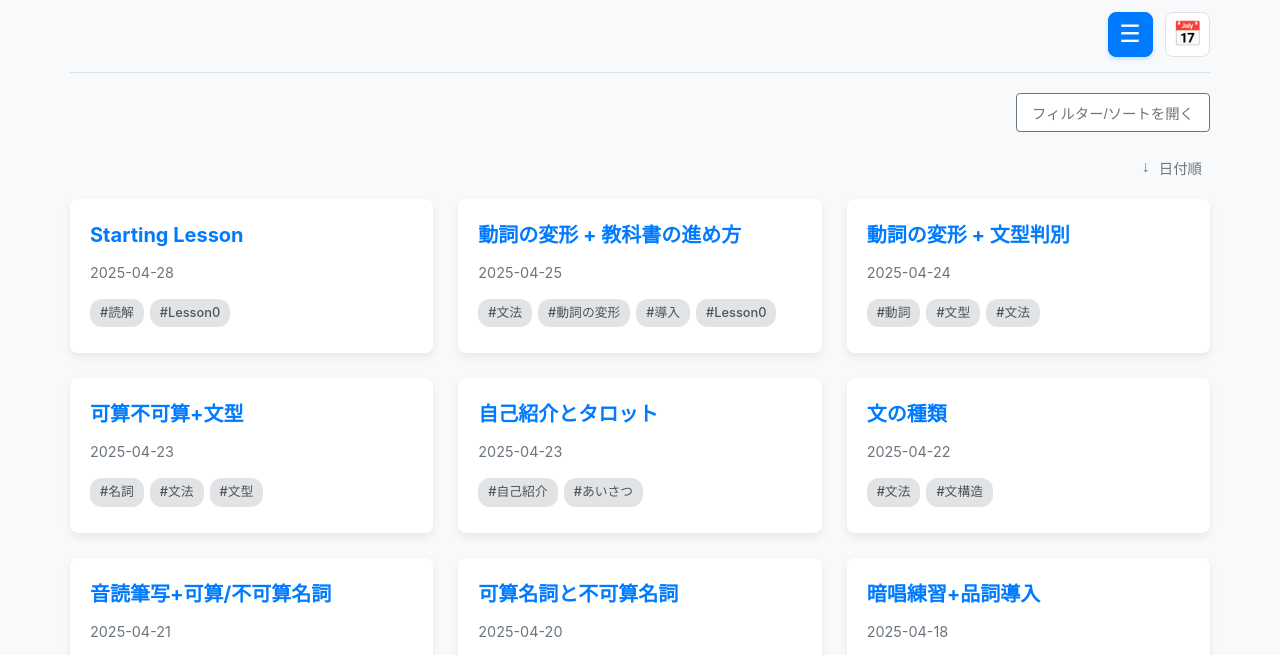
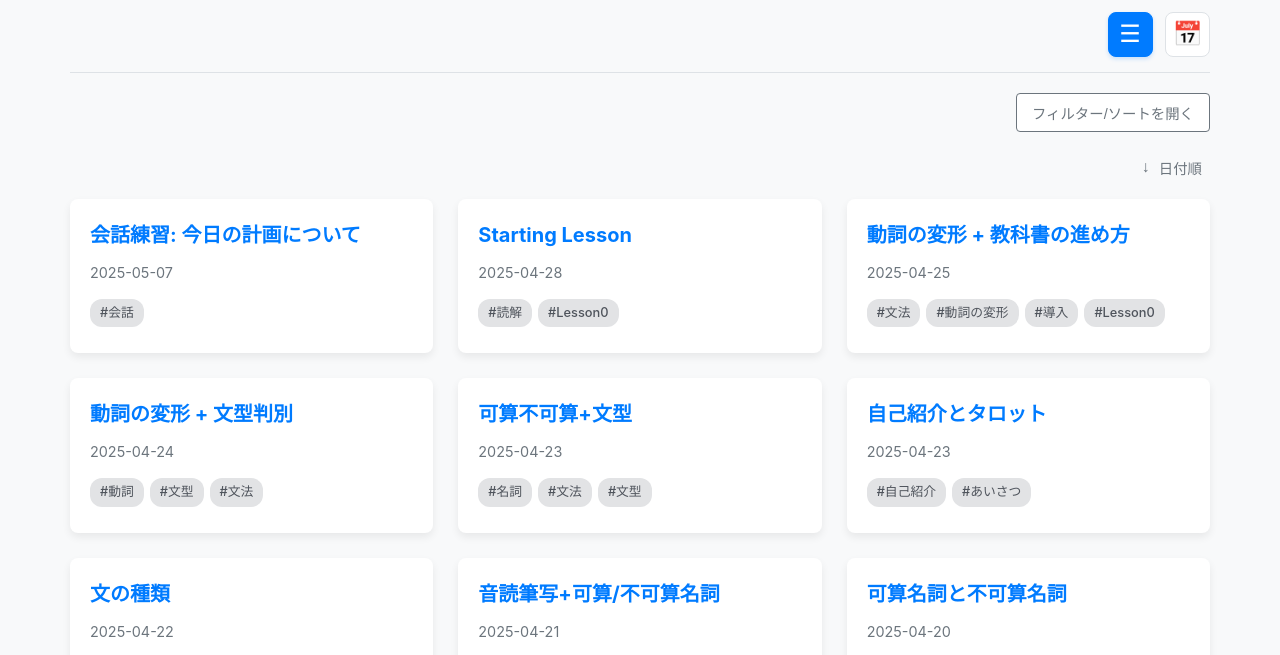
Before and after one commit to TBT-beginner/eng, a plain HTML site: page index.html in a window 1280 px wide. Shown: the part 138-793 px from the top of the page. Drawn offline with Linux system fonts and the light colour scheme.

Commit message:
Update index.html

```diff
--- a/index.html
+++ b/index.html
@@ -398,7 +398,8 @@
               { id: "init_8", title: "自己紹介とタロット", url: "0106202504232.html", date: "2025-04-23", tags: ["#自己紹介", "#あいさつ"], isInitial: true },
               { id: "init_9", title: "動詞の変形 + 文型判別", url: "010620250424.html", date: "2025-04-24", tags: ["#動詞", "#文型" ,"#文法"], isInitial: true },
               { id: "init_10", title: "Starting Lesson", url: "F1L0P1.html", date: "2025-04-28", tags: ["#読解", "#Lesson0"], isInitial: true },
-              { id: "init_11", title: "動詞の変形 + 教科書の進め方", url: "010620250425.html", date: "2025-04-25", tags: ["#文法", "#動詞の変形","#導入", "#Lesson0"], isInitial: true }
+              { id: "init_11", title: "動詞の変形 + 教科書の進め方", url: "010620250425.html", date: "2025-04-25", tags: ["#文法", "#動詞の変形","#導入", "#Lesson0"], isInitial: true },
+              { id: "init_12", title: "会話練習: 今日の計画について", url: "010620250507.html", date: "2025-05-07", tags: ["#会話"], isInitial: true }
          ];
 
 
```
